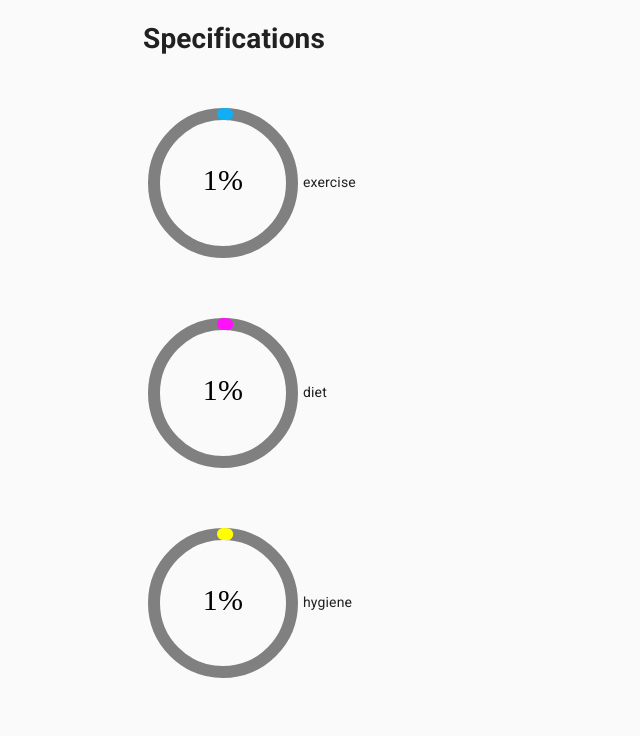
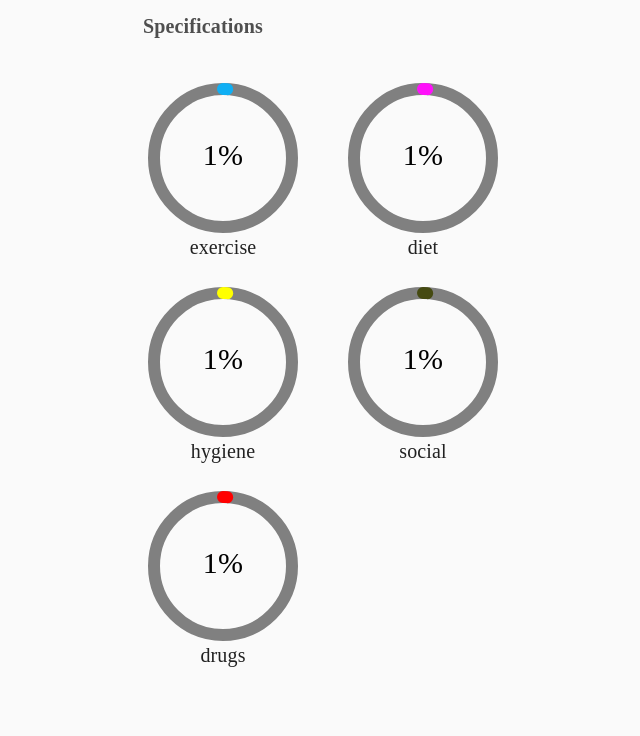
Before and after one commit to lifegpa-bw/lifegpa-frontend, a React (Create React App) app: page / in a window 1280 px wide. Shown: the top 736 px of the page, without its empty margins (317-957 px from the left). Built offline with nearby package versions, Linux system fonts and the light colour scheme.

Commit message:
update css style for specifications progress bar / Specifications.jsx / index.css

```diff
--- a/src/pages/Specifications.jsx
+++ b/src/pages/Specifications.jsx
@@ -10,9 +10,9 @@ function Specifications() {
 
   return (
     <div className="wrapper">
-      <h1>Specifications</h1>
+      <h1 className="specH1">Specifications</h1>
       <div className="specifications">
-        <div>
+        <div className="specProBar">
            <CircularProgressbar
        className="progressBar"
           value={specifications.exercise}
@@ -25,7 +25,7 @@ function Specifications() {
         />
         {testData.categories[0].description}
         </div>
-        <div>
+        <div className="specProBar">
         <CircularProgressbar
        className="progressBar"
           value={specifications.diet}
@@ -38,7 +38,7 @@ function Specifications() {
         />
          {testData.categories[1].description}
         </div>
-        <div>
+        <div className="specProBar">
         <CircularProgressbar
        className="progressBar"
           value={specifications.hygiene}
@@ -51,7 +51,7 @@ function Specifications() {
         />
          {testData.categories[2].description}
         </div>
-        <div>
+        <div className="specProBar">
         <CircularProgressbar
        className="progressBar"
           value={specifications.social}
@@ -64,7 +64,7 @@ function Specifications() {
         />
          {testData.categories[3].description}
         </div>
-        <div>
+        <div className="specProBar">
        <CircularProgressbar
        className="progressBar"
           value={specifications.drugs}
--- a/src/styles/index.css
+++ b/src/styles/index.css
@@ -120,7 +120,7 @@ html {
 
 .progressBar {
   max-width: 150px;
-  margin: 30px 5px;
+  margin: 30px 5px 5px 5px;
   font-family: Rajdhani;
   font-style: normal;
   font-weight: normal;
@@ -128,3 +128,25 @@ html {
   font-size: 30px;
   line-height: 38px;
 }
+
+.specProBar {
+  display: flex;
+  align-content: center;
+  justify-content: center;
+  flex-direction: column;
+  font-family: Rajdhani;
+  font-style: normal;
+  font-weight: normal;
+  font-size: 20px;
+  line-height: 19px;
+  text-align: center;
+}
+
+.specH1 {
+  font-family: Rajdhani;
+  font-style: normal;
+  font-weight: 600;
+  font-size: 20px;
+  line-height: 26px;
+  color: #4F4F4F;
+}
```
